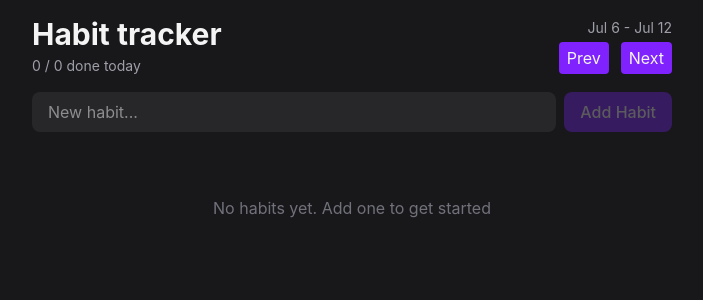
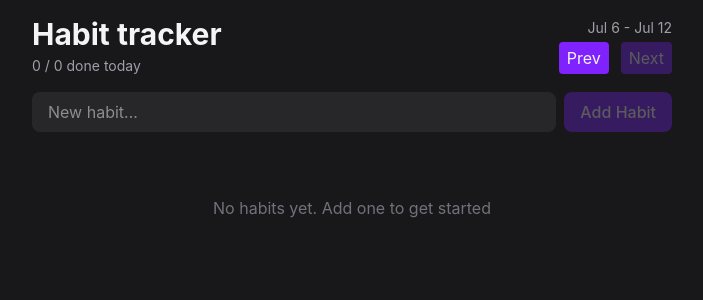
Before and after one commit to Rafis-dev/habit-tracker, a React (Vite) app: page / in a window 1280 px wide. Shown: the top 300 px of the page, without its empty margins (288-991 px from the left). Built offline with nearby package versions, Linux system fonts and the light colour scheme.

Commit message:
added functionality to header buttons

```diff
--- a/src/App.tsx
+++ b/src/App.tsx
@@ -11,16 +11,20 @@ export default function App() {
   const week = addWeeks(new Date(), weekOffset);
 
   const visibleDates = eachDayOfInterval({
-    start: startOfWeek(new Date(), { weekStartsOn: 1 }),
-    end: endOfWeek(new Date(), { weekStartsOn: 1 }),
+    start: startOfWeek(week, { weekStartsOn: 1 }),
+    end: endOfWeek(week, { weekStartsOn: 1 }),
   });
 
   return (
     <div className="max-w-2xl mx-auto p-4 flex flex-col gap-4">
       <HabitProvider>
-        <Header visibleDates={visibleDates} />
+        <Header
+          visibleDates={visibleDates}
+          onNext={() => setWeekOffset(o => o + 1)}
+          onPrev={() => setWeekOffset(o => o - 1)}
+        />
         <HabitForm />
-        <HabitList />
+        <HabitList visibleDates={visibleDates} />
       </HabitProvider>
     </div>
   );
--- a/src/components/HabitItem.tsx
+++ b/src/components/HabitItem.tsx
@@ -6,9 +6,10 @@ import { useHabits, type Habit } from '../context/useHabits';
 
 type HabitItemProps = {
   habit: Habit;
+  visibleDates: Date[];
 };
 
-export default function HabitItem({ habit }: HabitItemProps) {
+export default function HabitItem({ habit, visibleDates }: HabitItemProps) {
   const { deleteHabit, toggleHabit } = useHabits();
 
   const streak = getStreak(habit.completions);
--- a/src/components/HabitList.tsx
+++ b/src/components/HabitList.tsx
@@ -1,7 +1,11 @@
 import { useHabits } from '../context/useHabits';
 import HabitItem from './HabitItem';
 
-export default function HabitList() {
+type HabitListProps = {
+  visibleDates: Date[];
+};
+
+export default function HabitList({ visibleDates }: HabitListProps) {
   const { habits } = useHabits();
   if (habits.length === 0) {
     return (
@@ -14,7 +18,7 @@ export default function HabitList() {
   return (
     <div className="flex flex-col gap-3">
       {habits.map(habit => (
-        <HabitItem key={habit.id} habit={habit} />
+        <HabitItem key={habit.id} habit={habit} visibleDates={visibleDates} />
       ))}
     </div>
   );
--- a/src/components/Header.tsx
+++ b/src/components/Header.tsx
@@ -2,11 +2,13 @@ import { format, isToday } from 'date-fns';
 import { useHabits } from '../context/useHabits';
 import Button from './Button';
 
-type HeaerProps = {
+type HeaderProps = {
   visibleDates: Date[];
+  onPrev: () => void;
+  onNext: () => void;
 };
 
-export default function Header({ visibleDates }: HeaderProps) {
+export default function Header({ visibleDates, onPrev, onNext }: HeaderProps) {
   const { habits } = useHabits();
 
   const doneToday = habits.filter(h =>
@@ -27,8 +29,13 @@ export default function Header({ visibleDates }: HeaderProps) {
       <div className="flex flex-col gap-1 items-end">
         <span className="text-zinc-400 text-sm">{dateRange}</span>
         <div className="flex items-center gap-3">
-          <Button>Prev</Button>
-          <Button>Next</Button>
+          <Button onClick={onPrev}>Prev</Button>
+          <Button
+            onClick={onNext}
+            disabled={visibleDates.some(d => isToday(d))}
+          >
+            Next
+          </Button>
         </div>
       </div>
     </header>
```
